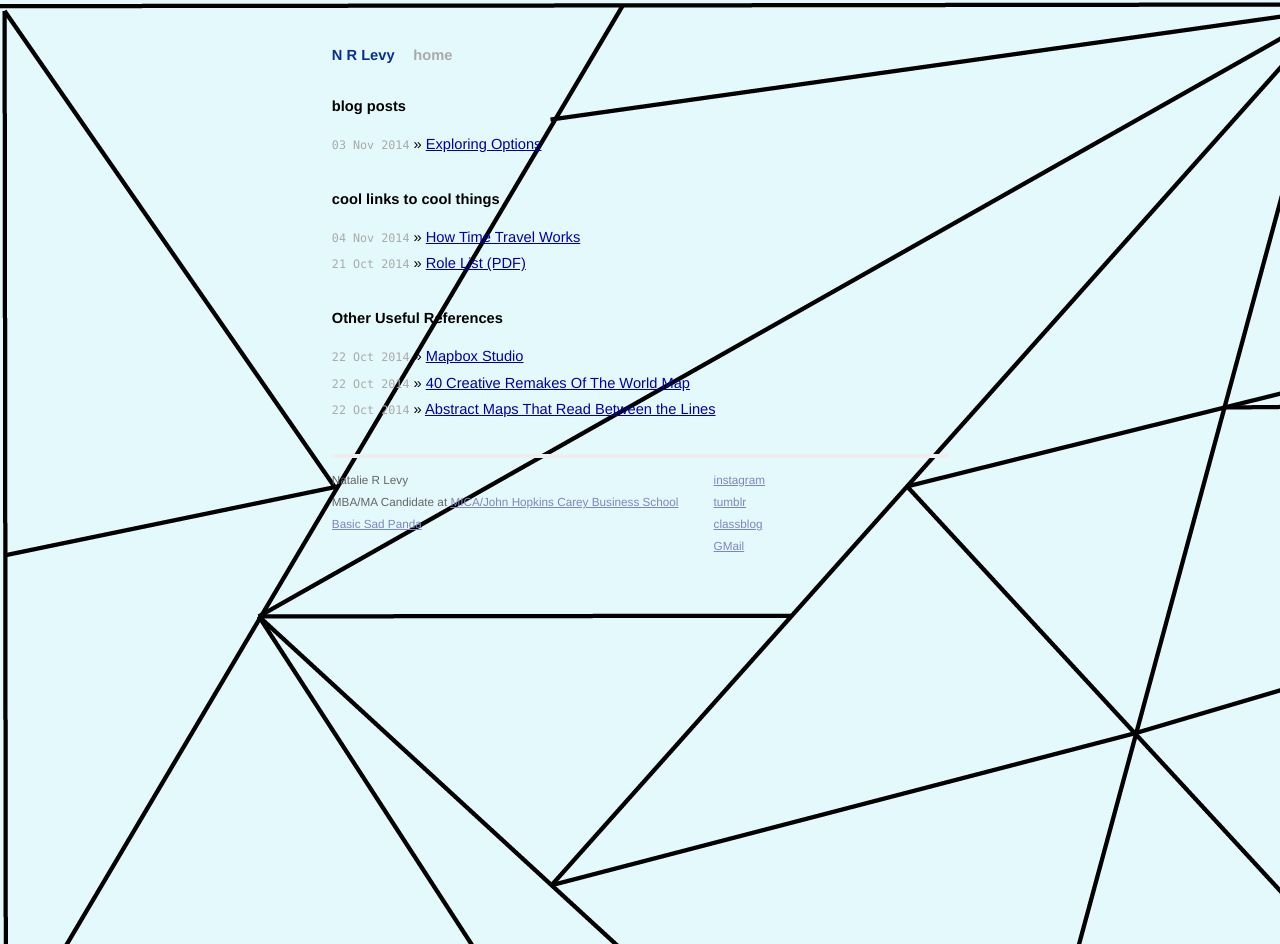
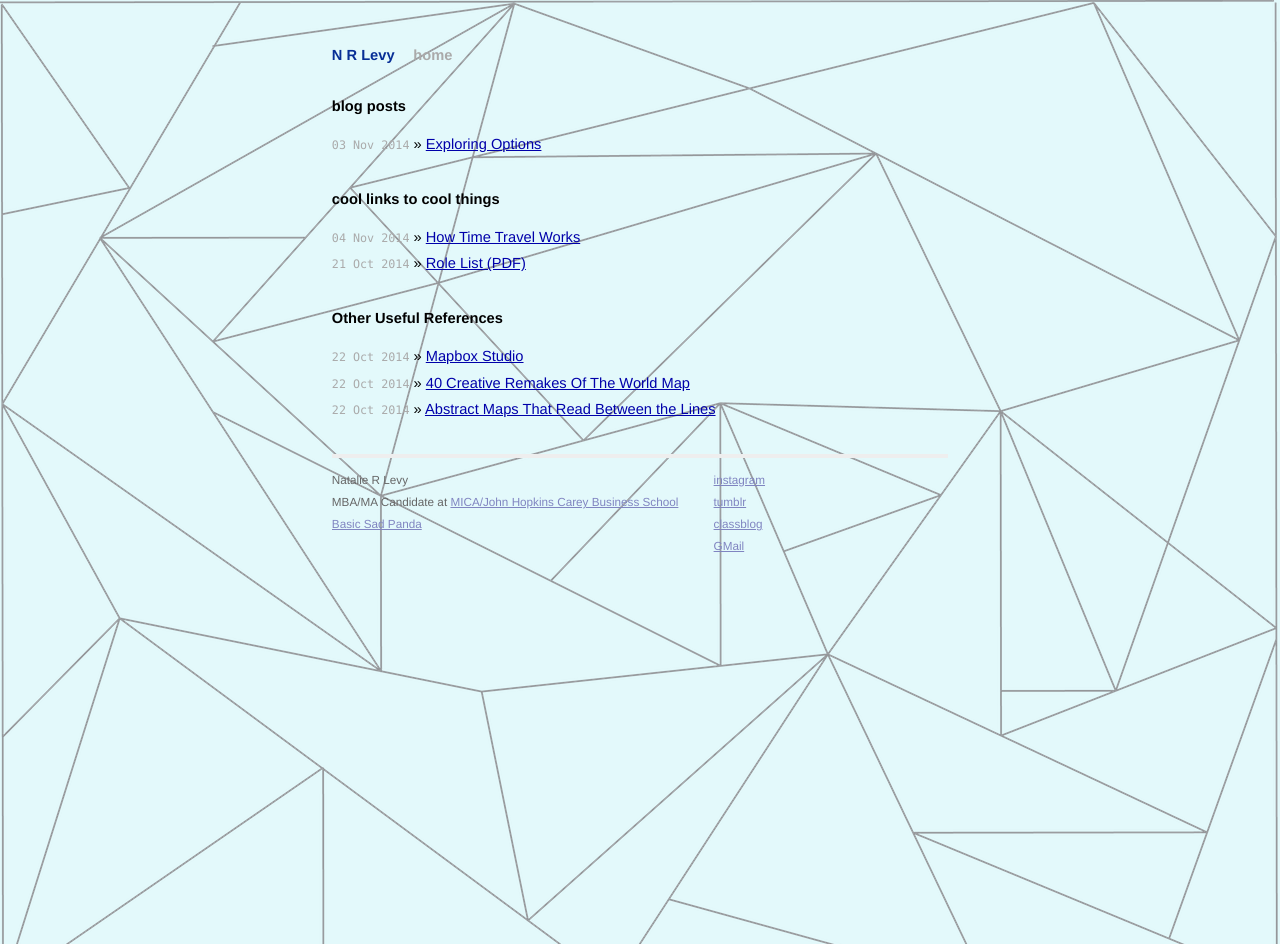
Before and after one commit to nrlevy/clog, a Jekyll site: the page built from index.html, in a window 1280 px wide. Built offline with Jekyll 4.4.1, drawn with Linux system fonts in a browser that asks for light colours; Markdown is read by kramdown in place of the engine named in the settings.

Commit message:
change color

```diff
--- a/css/screen.css
+++ b/css/screen.css
@@ -17,7 +17,7 @@
 
 body {
   background-color: #e3f9fb;
-  background-image: url(../images/triangle-background.png);
+  background-image: url(../images/triangle-background2.png);
   font: 13.34px helvetica, arial, clean, sans-serif;
   *font-size: small;
   text-align: center;
```
Also changed, not shown: images/triangle-background2.png (added).
